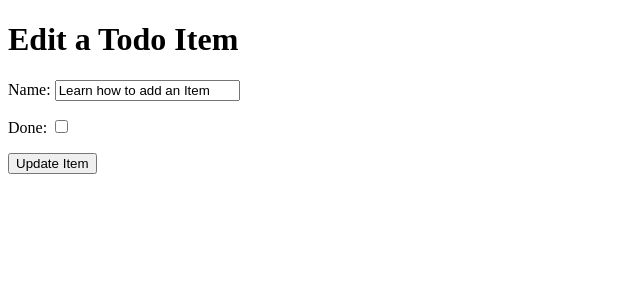
After one commit to szilvia-csernus/hello-django, a Django app: page /edit/3 in a window 1280 px wide. The commit adds this page. Shown: the top 300 px of the page, without its empty margins (0-640 px from the left). Run offline with Django 3.2, Linux system fonts and the light colour scheme; data comes from the database, SQL or seed files in the repository; both versions use the stored data as it was after the commit.

Commit message:
add edit_item view, template and url

```diff
--- a/django_todo/urls.py
+++ b/django_todo/urls.py
@@ -15,10 +15,11 @@ Including another URLconf
 """
 from django.contrib import admin
 from django.urls import path
-from todo.views import get_todo_list, add_item
+from todo.views import get_todo_list, add_item, edit_item
 
 urlpatterns = [
     path('admin/', admin.site.urls),
     path('', get_todo_list, name='get_todo_list'),
-    path('add', add_item, name='add_item')
+    path('add', add_item, name='add'),
+    path('edit/<item_id>', edit_item, name='edit')
 ]
--- /dev/null
+++ b/todo/templates/todo/edit_item.html
@@ -0,0 +1,20 @@
+<!DOCTYPE html>
+<html lang="en">
+<head>
+    <meta charset="UTF-8">
+    <meta name="viewport" content="width=device-width, initial-scale=1.0">
+    <title>Todos</title>
+</head>
+<body>
+    <h1>Edit a Todo Item</h1>
+    <form method="POST">
+        {% csrf_token %}
+        {{ form.as_p }}
+        <div>
+            <p>
+            <button type="submit">Update Item</button>
+            </p>
+        </div>
+    </form>
+</body>
+</html>
--- a/todo/templates/todo/todo_list.html
+++ b/todo/templates/todo/todo_list.html
@@ -16,6 +16,11 @@
             {% else %}
                 <td>{{ item.name }}</td>
             {% endif %}
+            <td>
+                <a href="/edit/{{ item.id }}">
+                    <button>Edit</button>
+                </a>
+            </td>
             </tr>
         {% empty %}
             <tr><td>You have nothing to do.</td></tr>
--- a/todo/views.py
+++ b/todo/views.py
@@ -1,4 +1,4 @@
-from django.shortcuts import render, redirect
+from django.shortcuts import render, redirect, get_object_or_404
 from .models import Item
 from .forms import ItemForm
 
@@ -26,3 +26,19 @@ def add_item(request):
         'form': form
     }
     return render(request, 'todo/add_item.html', context)
+
+
+def edit_item(request, item_id):
+    """Render Edit Item Form"""
+    item = get_object_or_404(Item, id=item_id)
+    if request.method == "POST":
+        form = ItemForm(request.POST, instance=item)
+        if form.is_valid():
+            form.save()
+            return redirect('get_todo_list')
+        return redirect('get_todo_list')
+    form = ItemForm(instance=item)
+    context = {
+        'form': form
+    }
+    return render(request, 'todo/edit_item.html', context)
```
Also changed, not shown: db.sqlite3.
